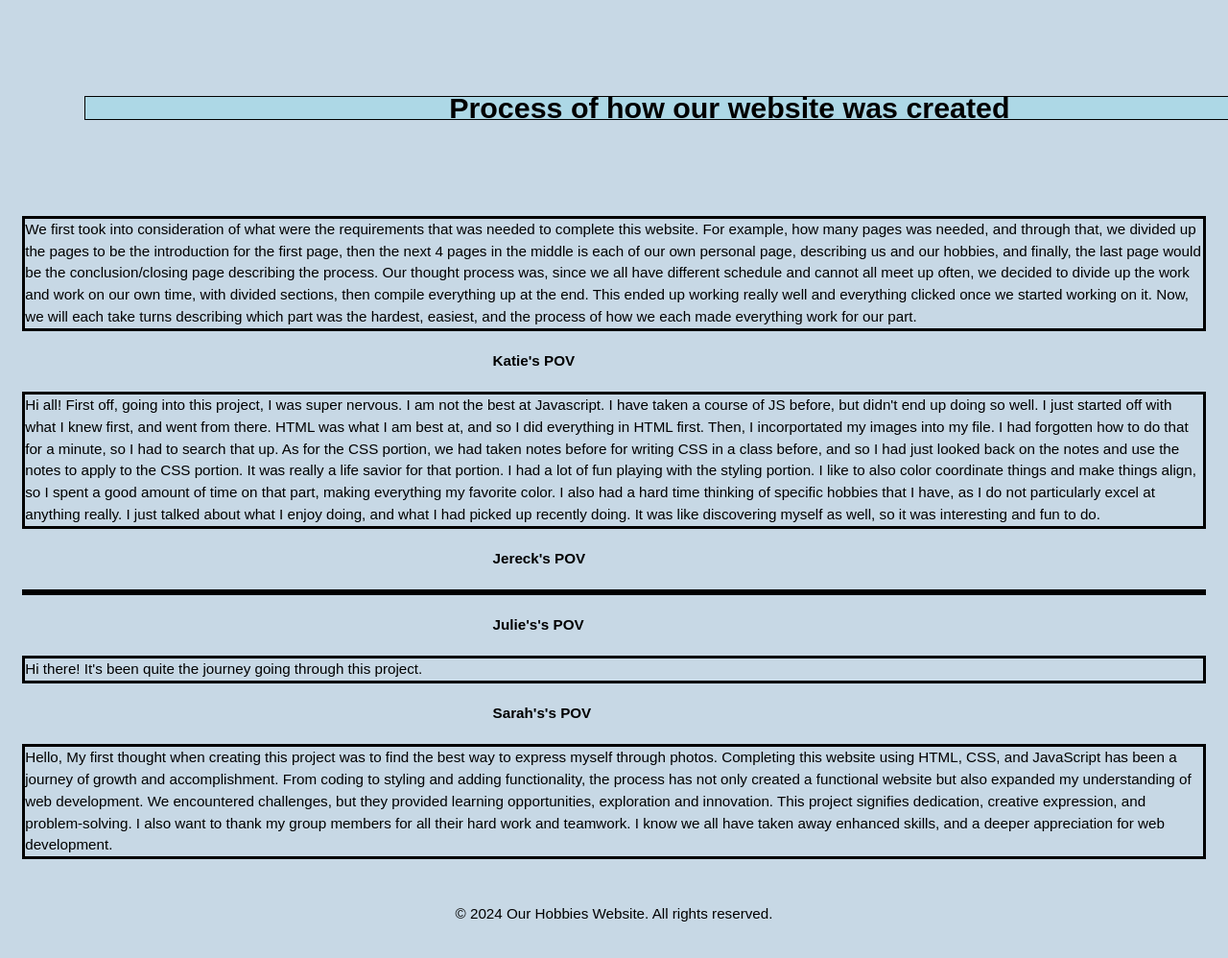
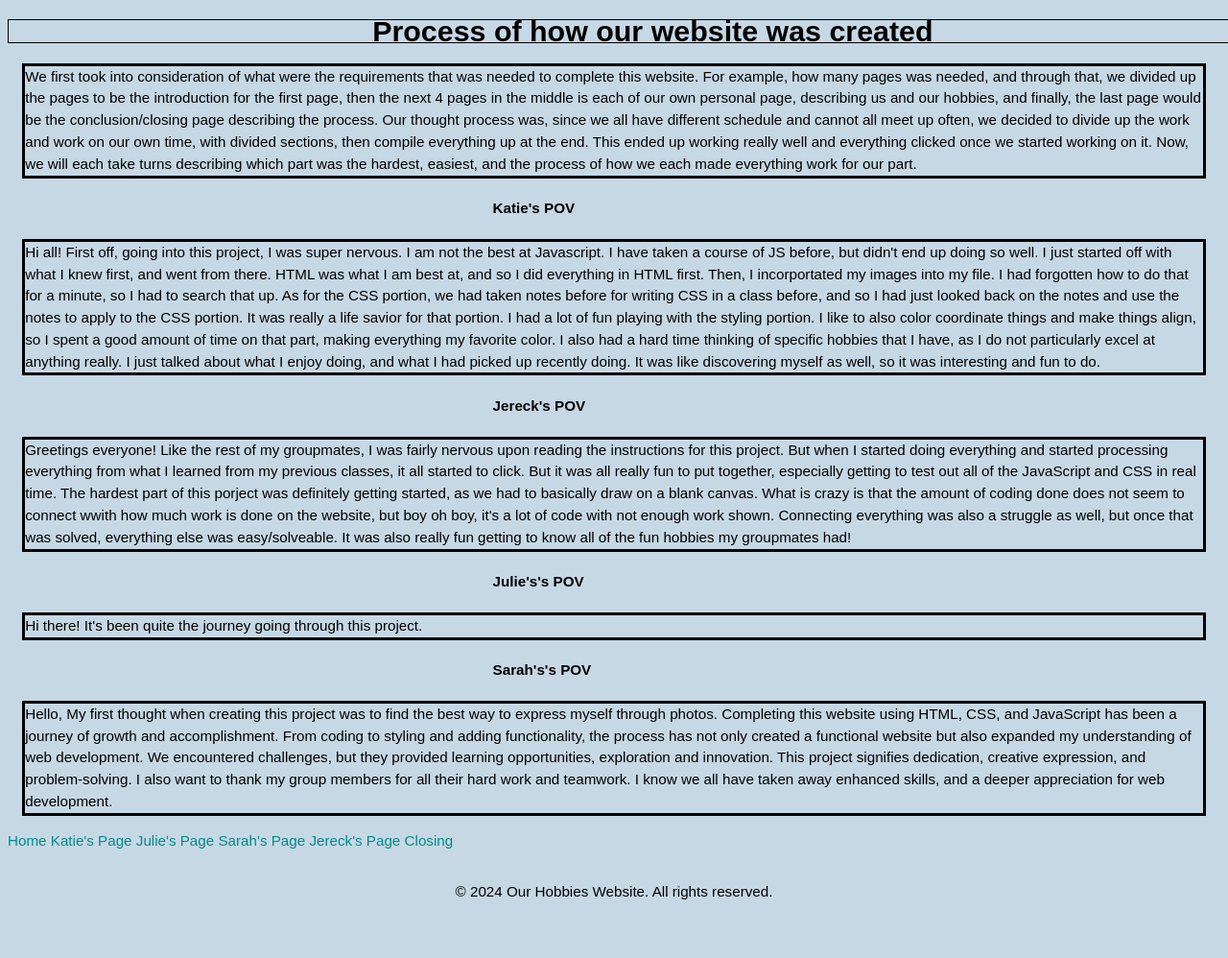
Before and after one commit to JOrenia/Milestone-it121, a plain HTML site: page Group/Closing/closing.html in a window 1280 px wide. Shown: the top 998 px of the page at 96% size. Drawn offline with Linux system fonts and the light colour scheme.

Commit message:
adds closing statement and css

```diff
--- a/Group/Closing/closing.html
+++ b/Group/Closing/closing.html
@@ -8,14 +8,15 @@
   </head>
 <body>
 
-<div><h1>Process of how our website was created</h1></div>
+<h1>Process of how our website was created</h1>
 
 <p class="ss">We first took into consideration of what were the requirements that was needed to complete this website. For example, how many pages was needed, and through that, we divided up the pages to be the introduction for the first page, then the next 4 pages in the middle is each of our own personal page, describing us and our hobbies, and finally, the last page would be the conclusion/closing page describing the process. Our thought process was, since we all have different schedule and cannot all meet up often, we decided to divide up the work and work on our own time, with divided sections, then compile everything up at the end. This ended up working really well and everything clicked once we started working on it. Now, we will each take turns describing which part was the hardest, easiest, and the process of how we each made everything work for our part.</p>
 
 <h4>Katie's POV</h4>
   <p class="ss">Hi all! First off, going into this project, I was super nervous. I am not the best at Javascript. I have taken a course of JS before, but didn't end up doing so well. I just started off with what I knew first, and went from there. HTML was what I am best at, and so I did everything in HTML first. Then, I incorportated my images into my file. I had forgotten how to do that for a minute, so I had to search that up. As for the CSS portion, we had taken notes before for writing CSS in a class before, and so I had just looked back on the notes and use the notes to apply to the CSS portion. It was really a life savior for that portion. I had a lot of fun playing with the styling portion. I like to also color coordinate things and make things align, so I spent a good amount of time on that part, making everything my favorite color. I also had a hard time thinking of specific hobbies that I have, as I do not particularly excel at anything really. I just talked about what I enjoy doing, and what I had picked up recently doing. It was like discovering myself as well, so it was interesting and fun to do.</p>
+
 <h4>Jereck's POV</h4>
-  <p class="ss">
+  <p class="ss"> Greetings everyone! Like the rest of my groupmates, I was fairly nervous upon reading the instructions for this project. But when I started doing everything and started processing everything from what I learned from my previous classes, it all started to click. But it was all really fun to put together, especially getting to test out all of the JavaScript and CSS in real time. The hardest part of this porject was definitely getting started, as we had to basically draw on a blank canvas. What is crazy is that the amount of coding done does not seem to connect wwith how much work is done on the website, but boy oh boy, it's a lot of code with not enough work shown. Connecting everything was also a struggle as well, but once that was solved, everything else was easy/solveable. It was also really fun getting to know all of the fun hobbies my groupmates had!
 
   </p>
 <h4>Julie's's POV</h4>
@@ -25,6 +26,13 @@
 <h4>Sarah's's POV</h4>
   <p class="ss">Hello, My first thought when creating this project was to find the best way to express myself through photos. Completing this website using HTML, CSS, and JavaScript has been a journey of growth and accomplishment. From coding to styling and adding functionality, the process has not only created a functional website but also expanded my understanding of web development. We encountered challenges, but they provided learning opportunities, exploration and innovation. This project signifies dedication, creative expression, and problem-solving. I also want to thank my group members for all their hard work and teamwork. I know we all have taken away enhanced skills, and a deeper appreciation for web development.</p>
 
+  <a href="index.html" class="active">Home</a>
+  <a href="Group/Katie/index.html">Katie's Page</a>
+  <a href="Group/Julie/index.html">Julie's Page</a>
+  <a href="Group/Sarah/index.html">Sarah's Page</a>
+  <a href="Group/Jereck/index.html">Jereck's Page</a>
+  <a href="Group/Closing/closing.html">Closing</a>
+
 <footer>
   <p>&copy; 2024 Our Hobbies Website. All rights reserved.</p>
 </footer>
--- a/Group/Closing/main.css
+++ b/Group/Closing/main.css
@@ -12,11 +12,6 @@ html {
 
 h1 {
   border: 1px solid black;
-  margin-top: 100px;
-  margin-bottom: 100px;
-  margin-right: 150px;
-  margin-left: 80px;
-  background-color: lightblue;
 }
 
 h1.page-header {
--- a/css/main.css
+++ b/css/main.css
@@ -40,6 +40,7 @@ a {
     color:darkcyan;
     text-decoration: none;
 }
+
 
 a:hover {
     color: whitesmoke;
```
